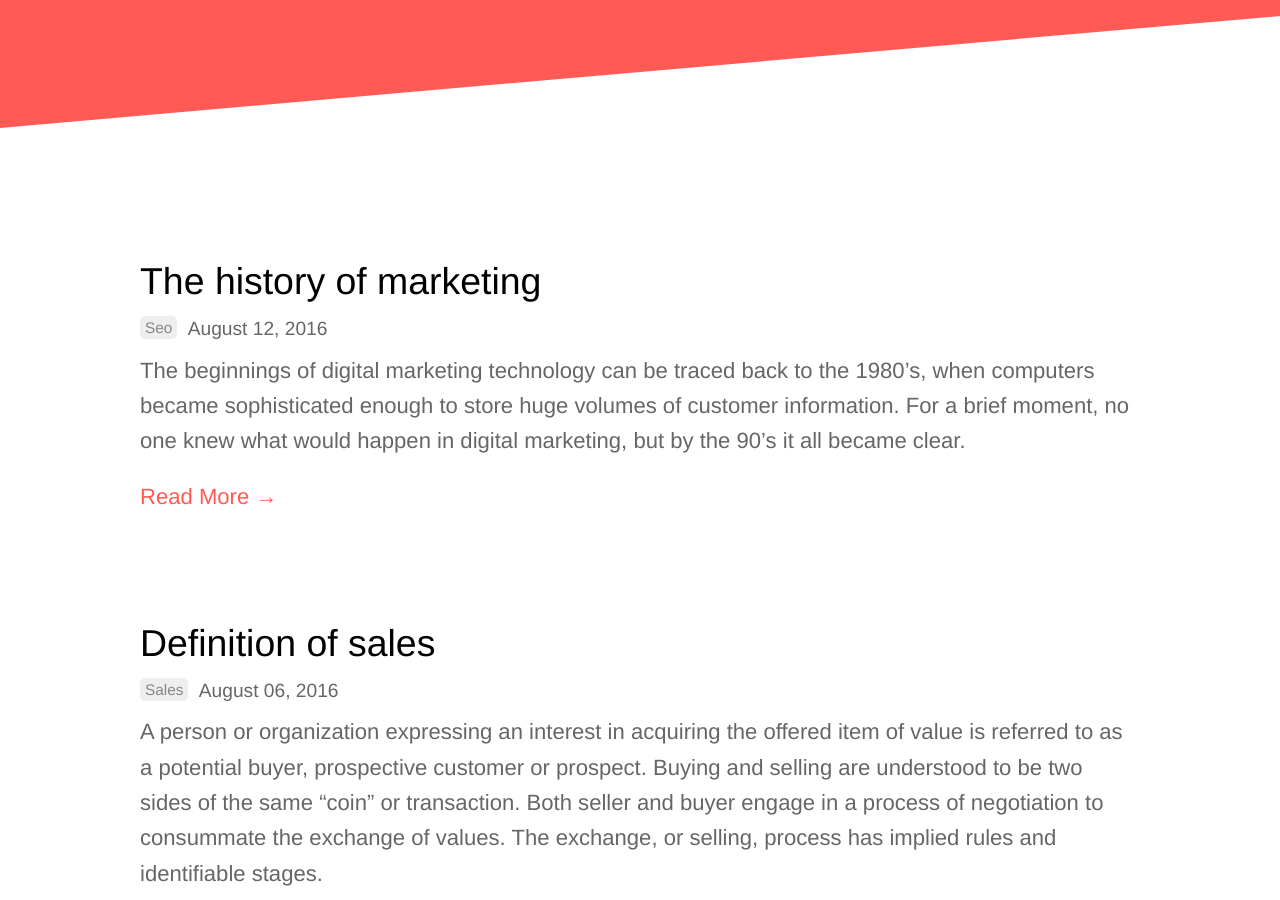
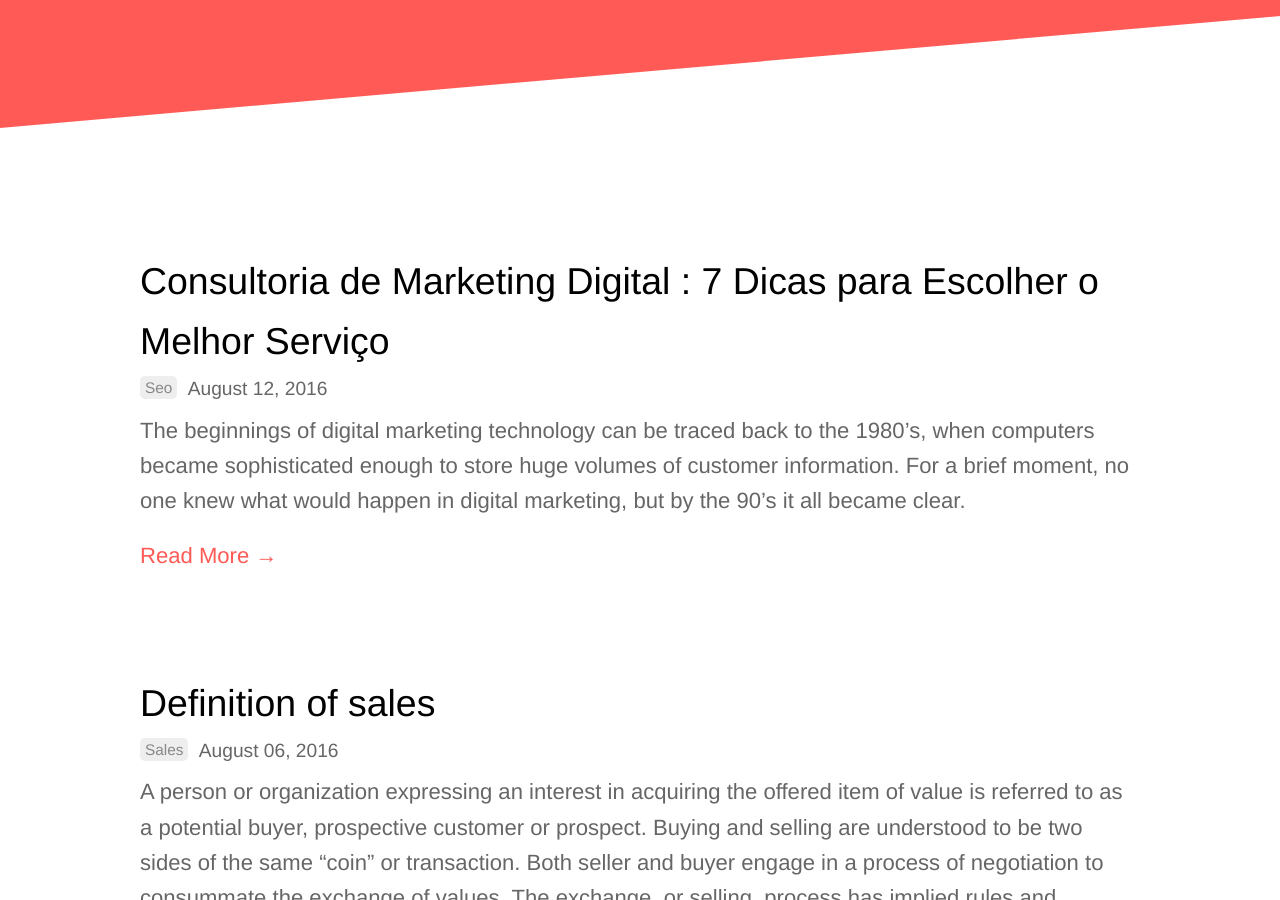
Before and after one commit to seoanalytics/seoanalytics.github.io, a Jekyll site: the page built from blog/index.html, in a window 1280 px wide and 900 px high, scrolled down 335 px. Built offline with Jekyll 4.4.1, drawn with Linux system fonts in a browser that asks for light colours; the list of posts is cut into pages by our own code.

Commit message:
Moved '_posts/2016-08-12-the-history-of-marketing.md' to '_posts/2016-08-12-consultoria-de-marketing-digital--7-dicas-para-escolher-o-melhor-servi\303\247o.md' via CloudCannon

```diff
--- a/_posts/2016-08-12-the-history-of-marketing.md
+++ b/_posts/2016-08-12-consultoria-de-marketing-digital--7-dicas-para-escolher-o-melhor-serviço.md
@@ -1,5 +1,5 @@
 ---
-title: The history of marketing
+title: 'Consultoria de Marketing Digital : 7 Dicas para Escolher o Melhor Serviço'
 categories:
   - SEO
 author_staff_member: james
```
